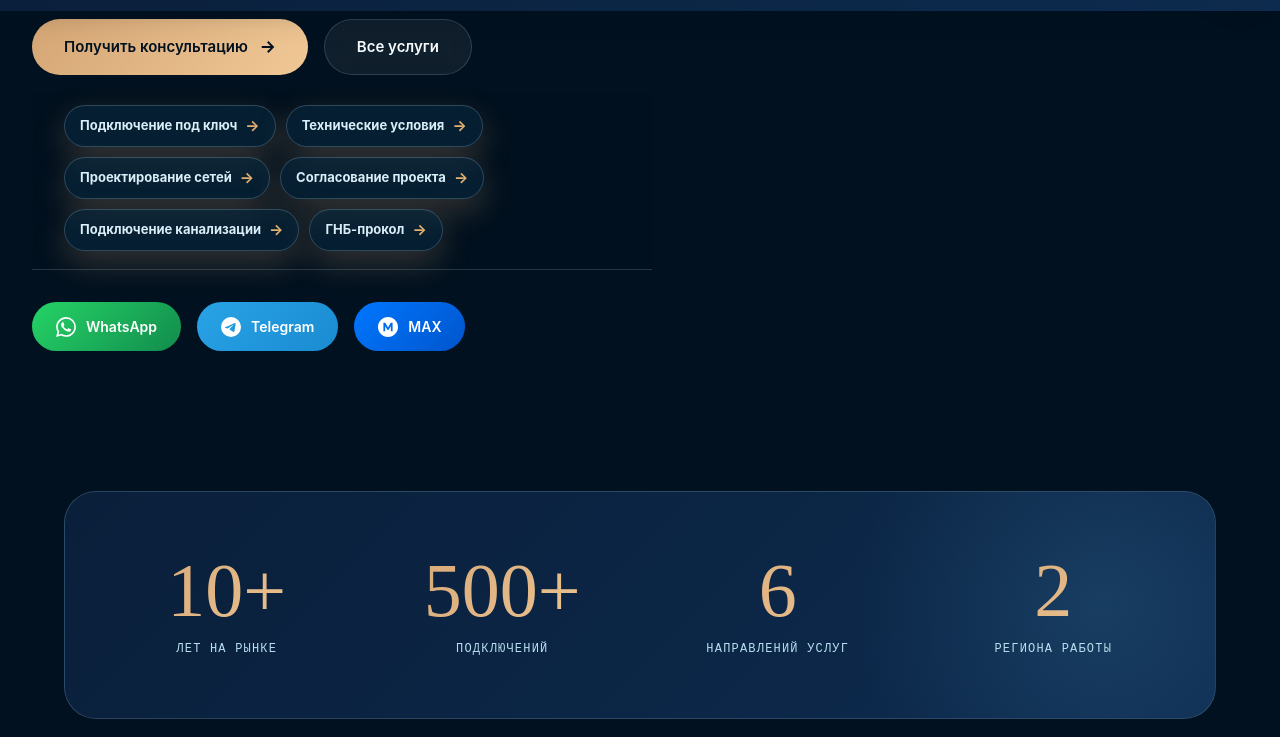
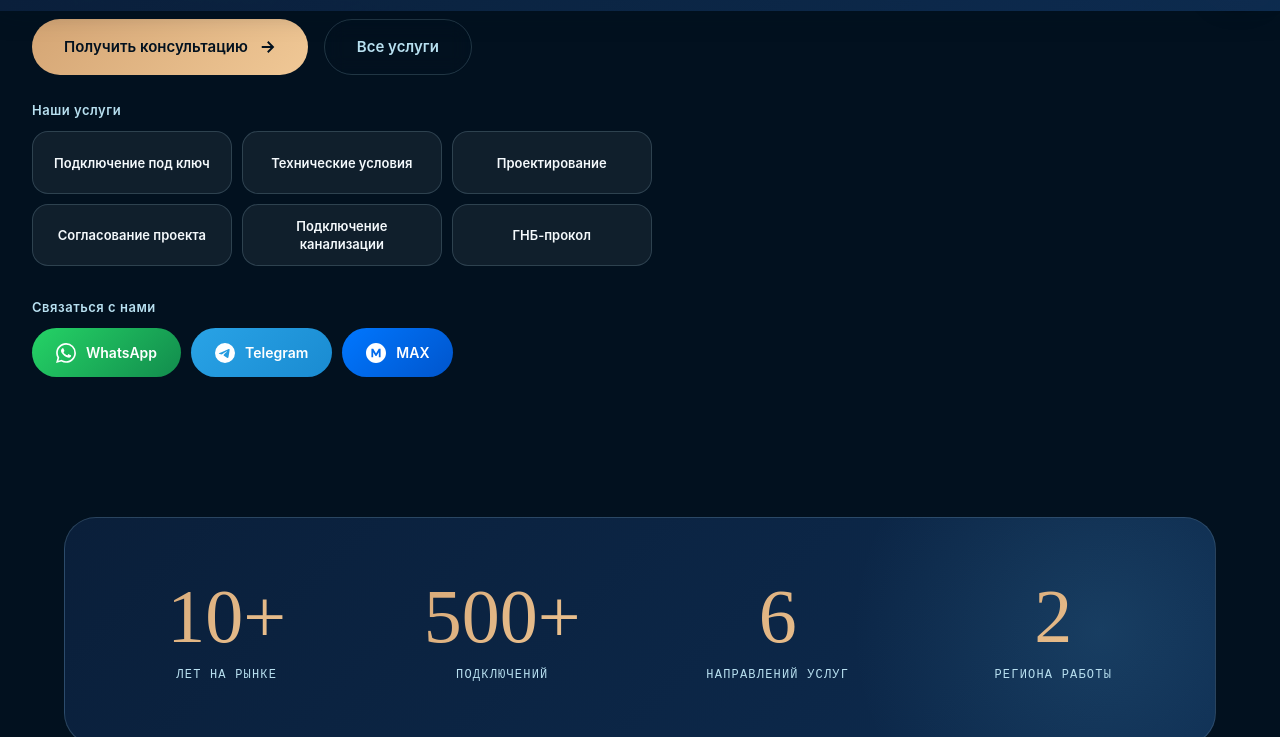
Before and after one commit to pt98pt98-code/vodokanal-spk-smart, a plain HTML site: page index.html in a window 1280 px wide. Shown: the part 789-1526 px from the top of the page. Drawn offline with Linux system fonts and the light colour scheme.

Commit message:
deploy: switch production to REG.RU and refine homepage

```diff
--- a/index.html
+++ b/index.html
@@ -765,28 +765,6 @@
     transform: translateY(-3px);
   }
 
-  .hero-service-link {
-    display: inline-flex;
-    align-items: center;
-    justify-content: center;
-    margin-top: 24px;
-    padding: 14px 24px;
-    border-radius: 999px;
-    background: linear-gradient(135deg, var(--gold), var(--gold-bright));
-    color: var(--ink);
-    text-decoration: none;
-    font-size: 15px;
-    font-weight: 700;
-    line-height: 1.2;
-    box-shadow: 0 12px 32px rgba(212, 165, 116, 0.24);
-    transition: transform 0.4s cubic-bezier(0.4, 0, 0.2, 1), box-shadow 0.4s cubic-bezier(0.4, 0, 0.2, 1);
-  }
-
-  .hero-service-link:hover {
-    transform: translateY(-3px);
-    box-shadow: 0 20px 40px rgba(212, 165, 116, 0.4);
-  }
-
   /* Hero visual — interactive orb */
   .hero-visual {
     position: relative;
@@ -2596,7 +2574,6 @@
   }
 
 /* 2026 homepage service navigator */
-.hero-service-link{display:none!important}
 .home-service-navigator{position:relative;padding:34px 0 92px;background:linear-gradient(180deg,#0a2940 0%,#071d2d 100%);overflow:hidden}
 .home-service-navigator:before{content:"";position:absolute;inset:0;background:linear-gradient(rgba(108,195,231,.035) 1px,transparent 1px),linear-gradient(90deg,rgba(108,195,231,.035) 1px,transparent 1px);background-size:42px 42px;mask-image:linear-gradient(to bottom,transparent,#000 28%,#000)}
 .task-shell{width:min(1240px,calc(100% - 40px));margin:auto;position:relative;z-index:1}
@@ -2620,24 +2597,30 @@
 @media(max-width:620px){.task-shell{width:min(100% - 24px,1240px)}.task-grid{grid-template-columns:1fr}.task-card{min-height:220px}.task-head h2{font-size:36px}.home-service-navigator{padding-bottom:65px}}
 
 
-.hero-service-links{display:flex;flex-wrap:wrap;gap:10px;margin-top:18px;max-width:760px}
-.hero-service-link{display:inline-flex;align-items:center;gap:8px;padding:11px 15px;border:1px solid rgba(155,207,231,.25);border-radius:999px;background:rgba(10,42,64,.58);color:#d9eef8;text-decoration:none;font-size:13px;font-weight:700;transition:.25s ease;backdrop-filter:blur(8px)}
-.hero-service-link:after{content:'→';color:#e4b06f;font-size:15px;transition:transform .25s ease}
-.hero-service-link:hover{border-color:rgba(228,176,111,.72);background:rgba(24,67,94,.82);transform:translateY(-2px)}
-.hero-service-link:hover:after{transform:translateX(3px)}
-@media(max-width:620px){.hero-service-links{display:grid;grid-template-columns:1fr 1fr;gap:8px}.hero-service-link{justify-content:space-between;padding:10px 12px;font-size:12px}}
-@media(max-width:430px){.hero-service-links{grid-template-columns:1fr}}
+/* Homepage actions: scoped independently from the fixed header navigation. */
+.hero-inner > div:first-child{min-width:0}
+.hero .hero-action-label{font-family:inherit;font-size:13px;font-weight:600;line-height:1.4;letter-spacing:.04em;color:var(--foam);margin:0 0 12px}
+.hero-services{margin-top:26px}
+.hero-service-links{display:grid;grid-template-columns:repeat(3,minmax(0,1fr));grid-auto-rows:1fr;gap:10px}
+.hero-service-link{display:flex;align-items:center;justify-content:center;min-width:0;min-height:60px;padding:12px 10px;border:1px solid var(--line);border-radius:16px;background:var(--glass);color:var(--pearl);text-align:center;text-decoration:none;font-size:13px;font-weight:600;line-height:1.4;overflow-wrap:break-word;transition:transform .25s ease,border-color .25s ease,background .25s ease}
+.hero-service-link:focus-visible{outline:2px solid var(--gold-bright);outline-offset:3px}
+.hero-contacts{margin-top:32px}
+.hero-contacts .messenger-quick{margin-top:0;gap:10px}
+.hero .hero-buttons .btn-ghost{background:transparent;color:var(--foam)}
+@media(hover:hover) and (pointer:fine){
+  .hero-service-link:hover{border-color:var(--gold);background:var(--glass-bright);transform:translateY(-2px)}
+}
+@media(max-width:620px){
+  .hero-service-links{grid-template-columns:repeat(2,minmax(0,1fr));gap:8px}
+  .hero-service-link{min-height:58px}
+  .hero-services{margin-top:24px}
+  .hero-contacts{margin-top:28px}
+}
+@media(max-width:380px){.hero-service-links{grid-template-columns:minmax(0,1fr)}}
 
 /* Final homepage anchor/header fixes */
 html{scroll-padding-top:96px}
 #about,#services,#process,#cases,#faq,#contact{scroll-margin-top:96px}
-.hero-service-links .hero-service-link{display:inline-flex!important;margin-top:0!important}
-@media(max-width:620px){.hero-service-links .hero-service-link{display:flex!important}}
-
-/* Compact homepage service links: stay inside the hero and never overlap sections */
-.hero-service-links{position:static!important;z-index:auto!important}
-.hero{overflow:hidden}
-@media(max-width:980px){.hero-service-links{max-width:620px}}
 
 
 
@@ -2843,14 +2826,19 @@ html{scroll-padding-top:96px}
         </a>
         <a href="/uslugi/" class="btn btn-ghost">Все услуги</a>
       </div>
-      <nav class="hero-service-links" aria-label="Основные услуги">
+      <div class="hero-services">
+      <h2 class="hero-action-label" id="hero-services-title">Наши услуги</h2>
+      <div class="hero-service-links" role="navigation" aria-labelledby="hero-services-title">
         <a class="hero-service-link" href="/podklyuchenie-k-vodokanalu/">Подключение под ключ</a>
         <a class="hero-service-link" href="/tehnicheskie-usloviya-vodokanala/">Технические условия</a>
-        <a class="hero-service-link" href="/proektirovanie-setey-vodosnabzheniya/">Проектирование сетей</a>
+        <a class="hero-service-link" href="/proektirovanie-setey-vodosnabzheniya/">Проектирование</a>
         <a class="hero-service-link" href="/soglasovanie-proekta-vodokanala/">Согласование проекта</a>
         <a class="hero-service-link" href="/podklyuchenie-kanalizatsii-vodokanala/">Подключение канализации</a>
         <a class="hero-service-link" href="/gnb-prokol-pod-vodoprovod/">ГНБ-прокол</a>
-      </nav>
+      </div>
+      </div>
+      <div class="hero-contacts" role="group" aria-labelledby="hero-contacts-title">
+      <div class="hero-action-label" id="hero-contacts-title">Связаться с нами</div>
       <div class="messenger-quick">
         <a href="https://wa.me/79117621468?text=Здравствуйте!%20Хочу%20уточнить%20по%20подключению%20к%20Водоканалу" class="msg-btn wa" target="_blank" rel="noopener">
           <svg viewBox="0 0 24 24" fill="currentColor"><path d="M17.472 14.382c-.297-.149-1.758-.867-2.03-.967-.273-.099-.471-.148-.67.15-.197.297-.767.966-.94 1.164-.173.199-.347.223-.644.075-.297-.15-1.255-.463-2.39-1.475-.883-.788-1.48-1.761-1.653-2.059-.173-.297-.018-.458.13-.606.134-.133.298-.347.446-.52.149-.174.198-.298.298-.497.099-.198.05-.371-.025-.52-.075-.149-.669-1.612-.916-2.207-.242-.579-.487-.5-.669-.51-.173-.008-.371-.01-.57-.01-.198 0-.52.074-.792.372-.272.297-1.04 1.016-1.04 2.479 0 1.462 1.065 2.875 1.213 3.074.149.198 2.096 3.2 5.077 4.487.709.306 1.262.489 1.694.625.712.227 1.36.195 1.871.118.571-.085 1.758-.719 2.006-1.413.248-.694.248-1.289.173-1.413-.074-.124-.272-.198-.57-.347m-5.421 7.403h-.004a9.87 9.87 0 01-5.031-1.378l-.361-.214-3.741.982.998-3.648-.235-.374a9.86 9.86 0 01-1.51-5.26c.001-5.45 4.436-9.884 9.888-9.884 2.64 0 5.122 1.03 6.988 2.898a9.825 9.825 0 012.893 6.994c-.003 5.45-4.437 9.884-9.885 9.884m8.413-18.297A11.815 11.815 0 0012.05 0C5.495 0 .16 5.335.157 11.892c0 2.096.547 4.142 1.588 5.945L.057 24l6.305-1.654a11.882 11.882 0 005.683 1.448h.005c6.554 0 11.89-5.335 11.893-11.893a11.821 11.821 0 00-3.48-8.413z"/></svg>
@@ -2867,6 +2855,7 @@ html{scroll-padding-top:96px}
           MAX
         </a>
       </div>
+    </div>
     </div>
     <div class="hero-visual">
       <div class="water-orb">
```
Also changed, not shown: 1 other file.
